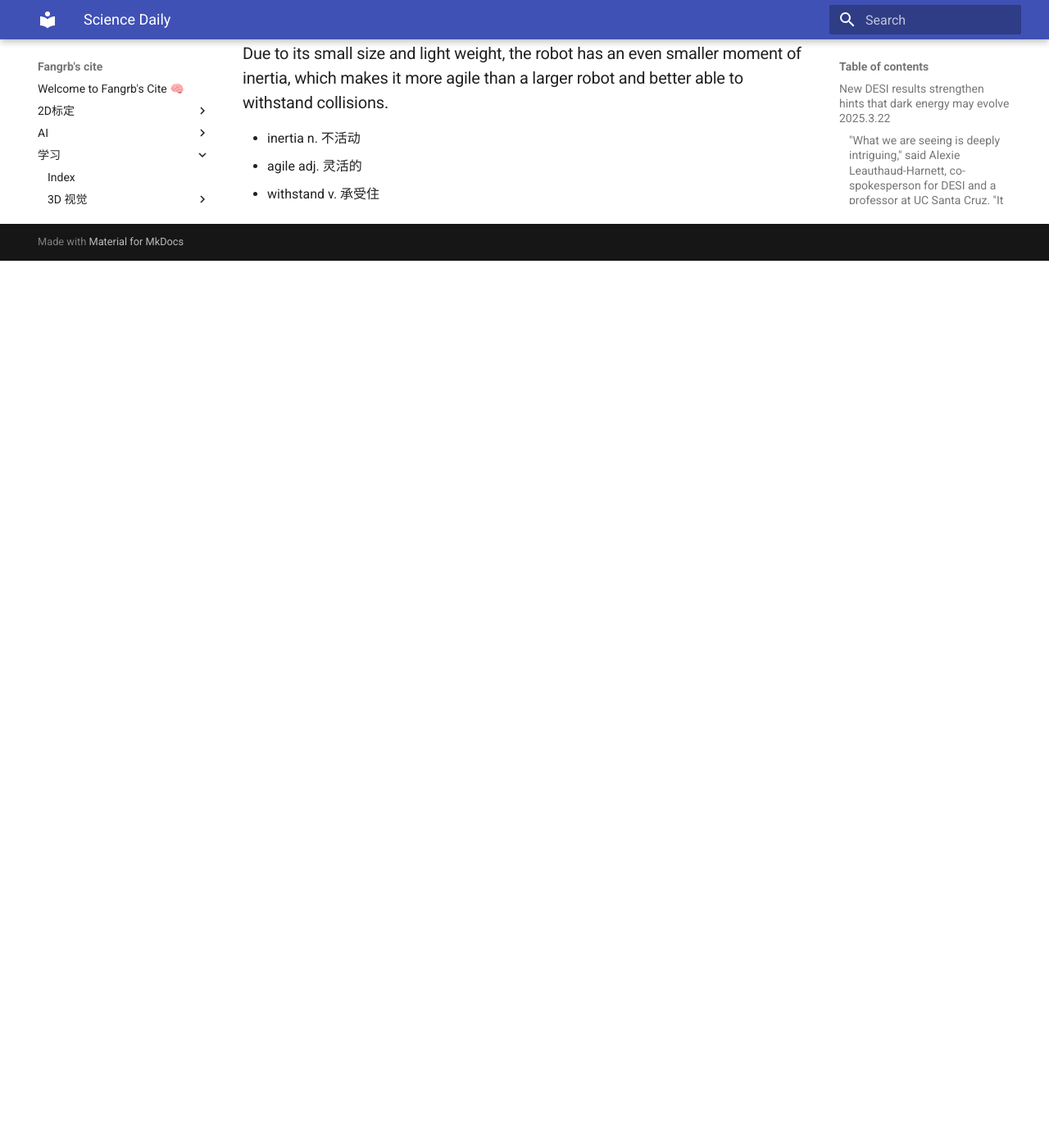
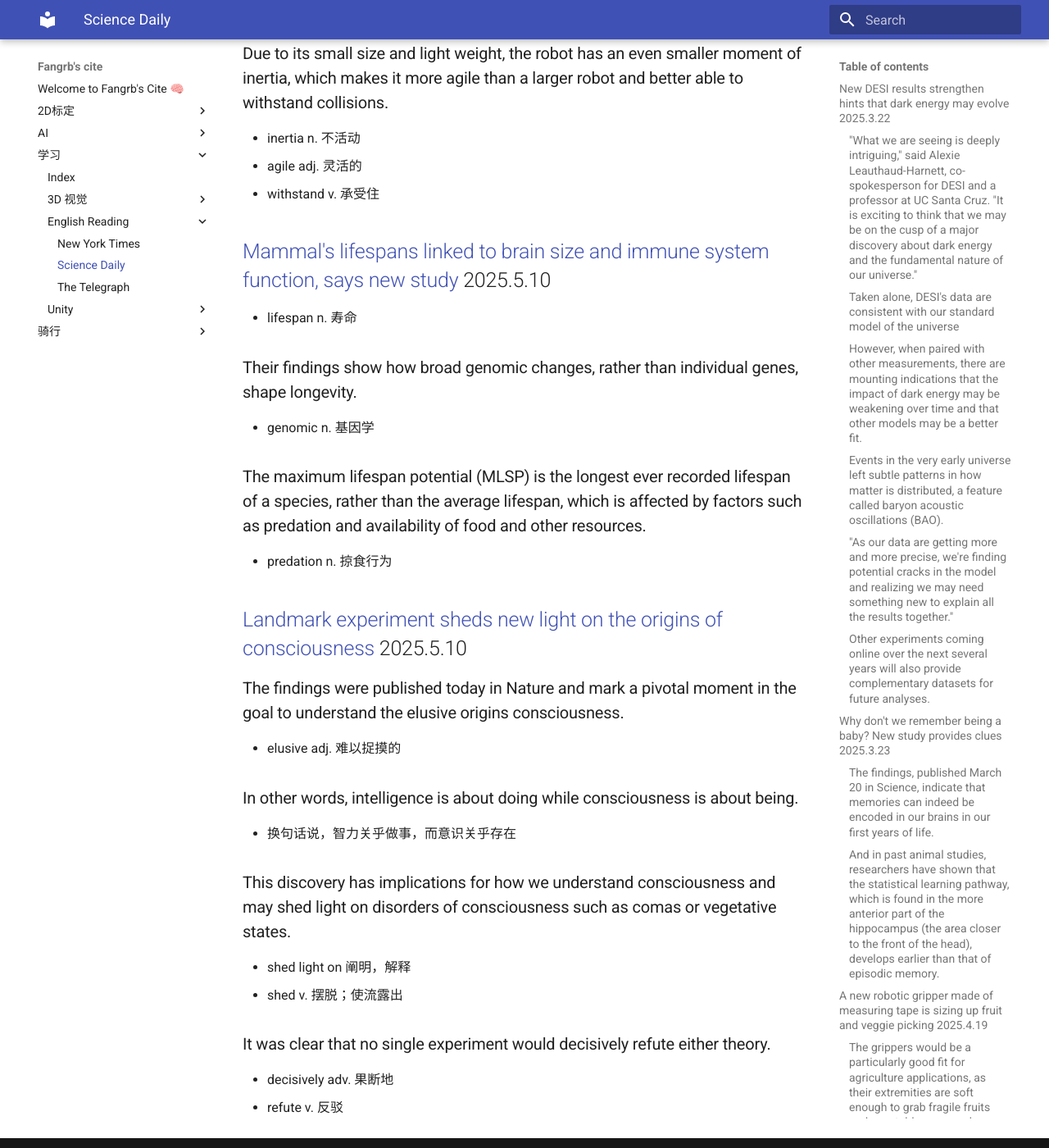
Before and after one commit to DaleBruise/DaleBruise.github.io, an MkDocs documentation site: the page built from docs/学习/English Reading/Science_Daily.md, in a window 1280 px wide and 1400 px high, scrolled down 3122 px. Shown: the whole window at 82% size. Built offline with MkDocs 1.6.1 and Material for MkDocs 9.7.7, drawn with Linux system fonts in a browser that asks for light colours; before the commit the page ends 3440 px from its top, so only the background shows below that.

Commit message:
Update Science_Daily.md

```diff
--- a/docs/学习/English Reading/Science_Daily.md
+++ b/docs/学习/English Reading/Science_Daily.md
@@ -88,3 +88,38 @@
 - inertia n. 不活动
 - agile adj. 灵活的
 - withstand v. 承受住
+
+
+## [Mammal's lifespans linked to brain size and immune system function, says new study](https://www.sciencedaily.com/releases/2025/05/250508112728.htm) 2025.5.10
+
+- lifespan n. 寿命
+
+### Their findings show how broad genomic changes, rather than individual genes, shape longevity.
+
+- genomic n. 基因学
+
+### The maximum lifespan potential (MLSP) is the longest ever recorded lifespan of a species, rather than the average lifespan, which is affected by factors such as predation and availability of food and other resources.
+
+- predation n. 掠食行为
+
+
+
+## [Landmark experiment sheds new light on the origins of consciousness](https://www.sciencedaily.com/releases/2025/04/250430142233.htm) 2025.5.10
+
+### The findings were published today in Nature and mark a pivotal moment in the goal to understand the elusive origins consciousness.
+
+- elusive adj. 难以捉摸的
+
+### In other words, intelligence is about doing while consciousness is about being.
+
+- 换句话说，智力关乎做事，而意识关乎存在
+
+### This discovery has implications for how we understand consciousness and may shed light on disorders of consciousness such as comas or vegetative states.
+
+- shed light on 阐明，解释
+- shed v.  摆脱；使流露出
+
+### It was clear that no single experiment would decisively refute either theory.
+
+- decisively adv. 果断地
+- refute v. 反驳
```
